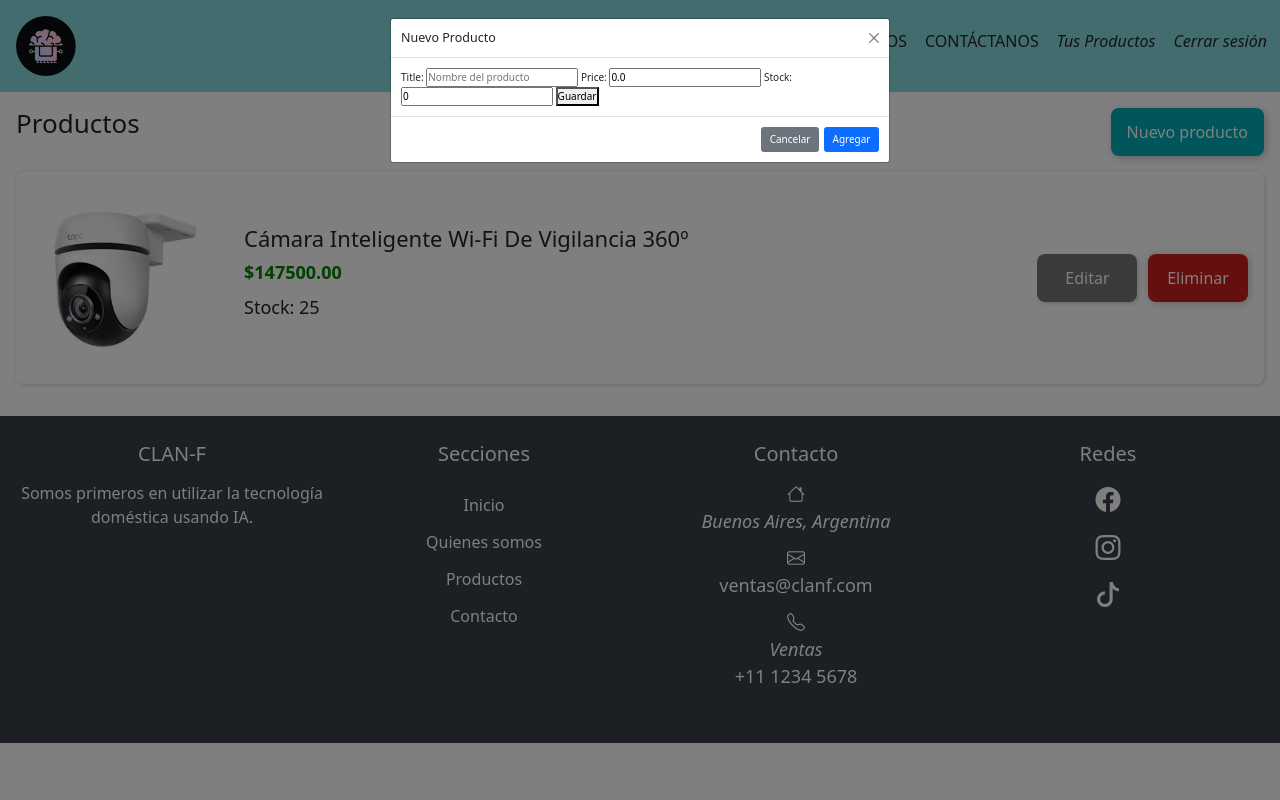
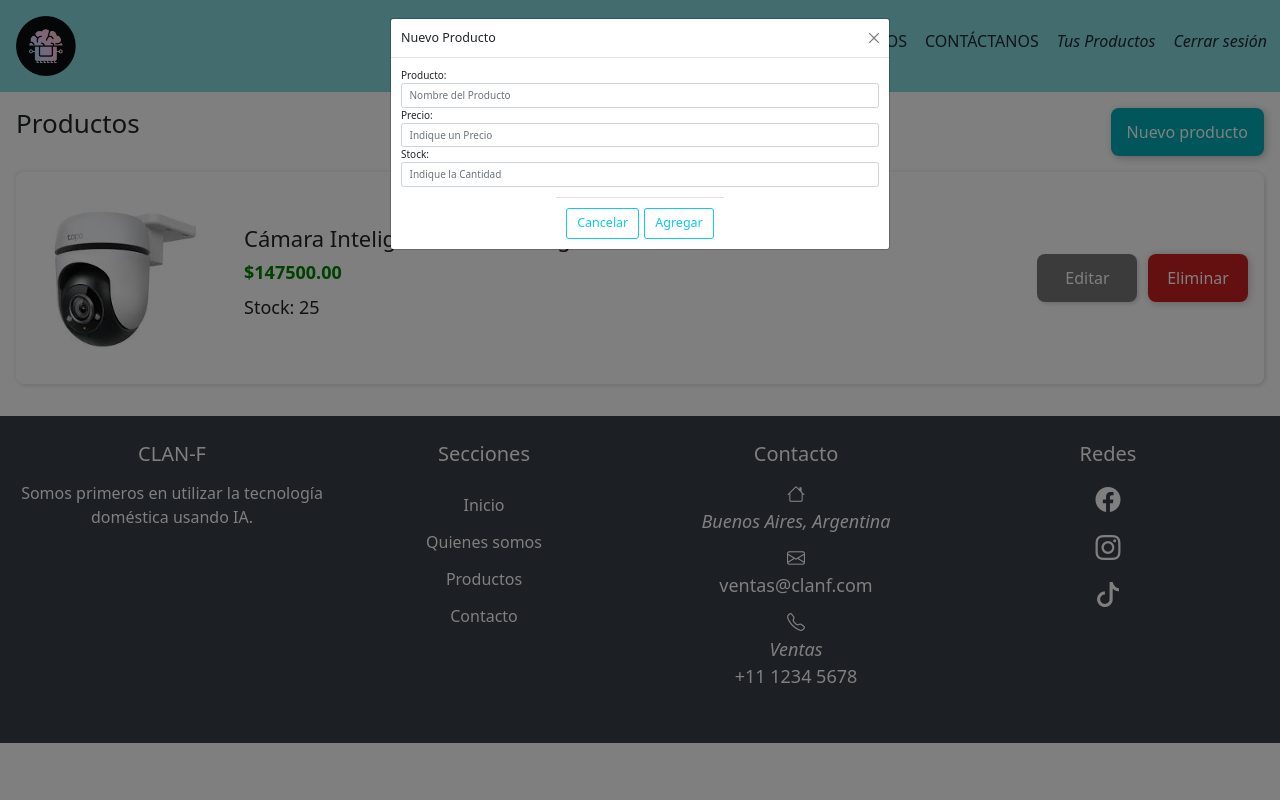
Before and after one commit to PaylemanC/CLAN-F--e-commerce, a Django app: page /administrador/ in a window 1280 px wide, after a click on "Nuevo producto". Run offline with Django 4.2, Linux system fonts and the light colour scheme; the visitor is signed in with stand-in values (Sample User, id 1); some libraries are stand-ins or nearby versions.

Commit message:
bootstrap form

```diff
--- a/productos/forms.py
+++ b/productos/forms.py
@@ -6,8 +6,21 @@ class ProductForm(forms.ModelForm):
         model = Product
         fields = ['title', 'price', 'stock']
 
-    title = forms.CharField(
+    title = forms.CharField(label='Producto', min_length=1, max_length=30,
         widget=forms.TextInput(attrs={
-            'placeholder': 'Nombre del producto'
+            'placeholder': 'Nombre del Producto',
+            'class': "form-control",
         })
     )
+    price = forms.CharField(label='Precio', min_length=1, max_length=8,
+        widget=forms.TextInput(attrs={
+            'placeholder': 'Indique un Precio',
+            'class': "form-control",
+        })
+    )
+    stock = forms.CharField(label='Stock', min_length=0, max_length=5,
+        widget=forms.TextInput(attrs={
+            'placeholder': 'Indique la Cantidad',
+            'class': "form-control",
+        })
+    )
--- a/templates/administrador.html
+++ b/templates/administrador.html
@@ -39,13 +39,13 @@
         <form method='POST'>
             {% csrf_token %}
             {{ form }}
-            <button type="submit">Guardar</button>
+
         </form>
 
       </div>
-      <div class="modal-footer">
-        <button type="button" class="btn btn-secondary" data-bs-dismiss="modal">Cancelar</button>
-        <button type="button" class="btn btn-primary">Agregar</button>
+      <div class="modal-footer mx-auto">
+        <button type="button" class="btn btn-outline-info btn-lg" for="btncheck1" data-bs-dismiss="modal">Cancelar</button>
+        <button type="button" class="btn btn-outline-info btn-lg" for="btncheck1">Agregar</button>
       </div>
     </div>
   </div>
```
